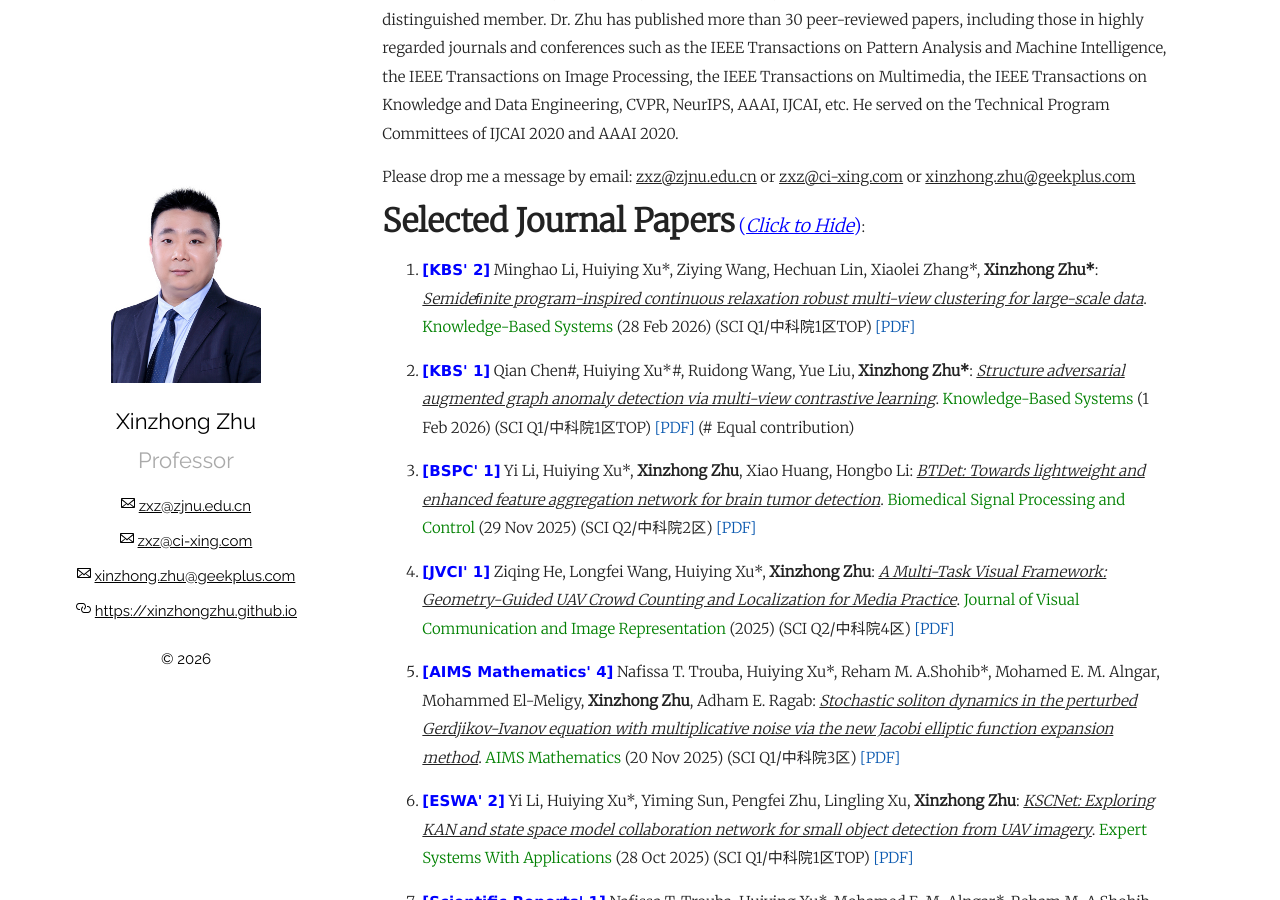
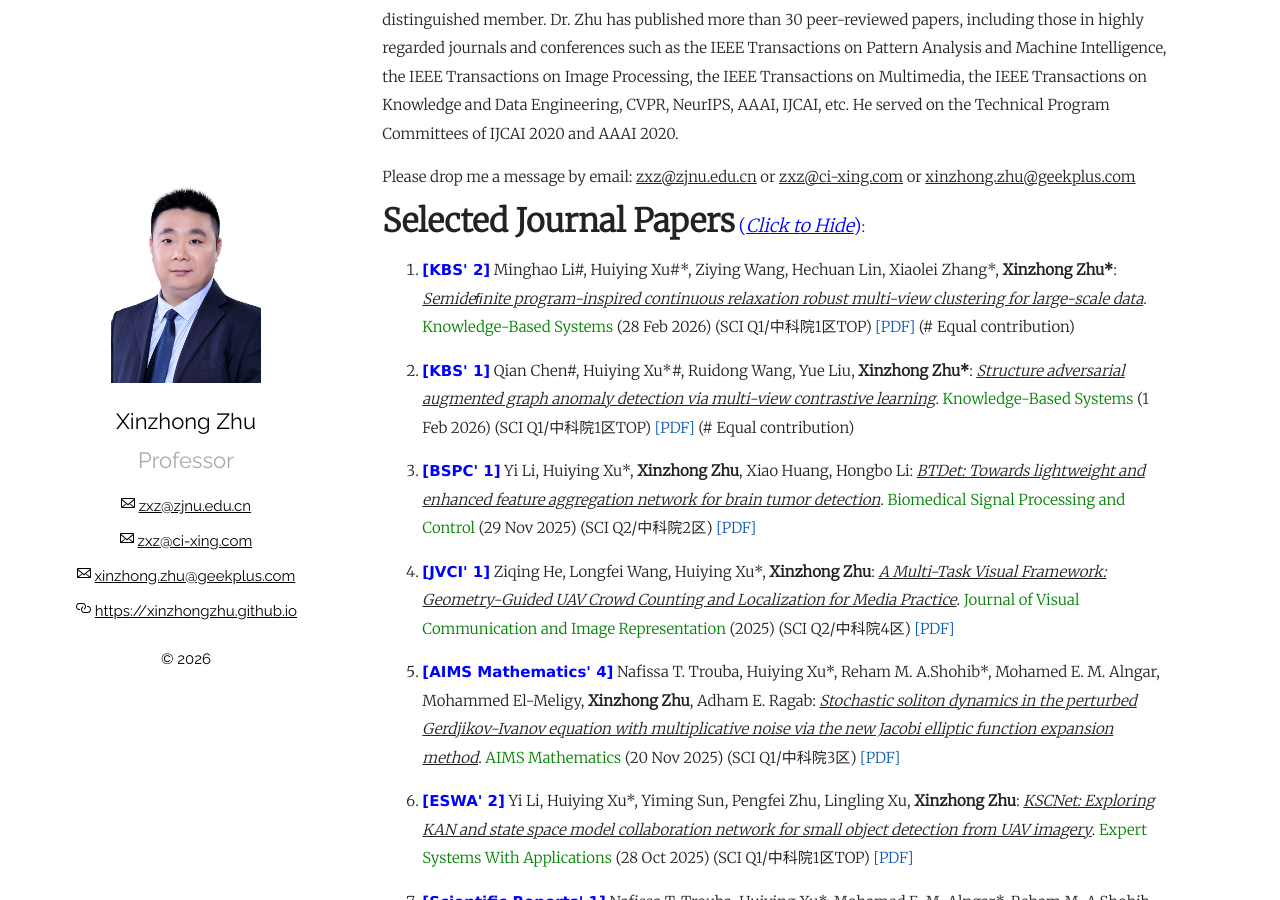
Before and after one commit to xinzhongzhu/xinzhongzhu.github.io, a Jekyll site: the page built from index.md, in a window 1280 px wide and 900 px high, scrolled down 347 px. Built offline with Jekyll 4.4.1, drawn with Linux system fonts in a browser that asks for light colours.

Commit message:
Update index.md

```diff
--- a/index.md
+++ b/index.md
@@ -16,7 +16,7 @@ Please drop me a message by email: <u>zxz@zjnu.edu.cn</u> or <u>zxz@ci-xing.com<
   <p>
   <ol>
 
- <p style="margin-top: 8px;"><li><font face="verdana" color="blue"><b>[KBS' 2]</b></font> Minghao Li, Huiying Xu*, Ziying Wang, Hechuan Lin, Xiaolei Zhang*, <b>Xinzhong Zhu*</b>: <i><u>Semideﬁnite program-inspired continuous relaxation robust multi-view clustering for large-scale data</u></i>. <font color="green">Knowledge-Based Systems</font> (28 Feb 2026) (SCI Q1/中科院1区TOP) <a href = "https://xinzhongzhu.github.io/document/Semideﬁnite program-inspired continuous relaxation robust multi-view clustering for large-scale data.pdf">[PDF]</a></li></p>
+ <p style="margin-top: 8px;"><li><font face="verdana" color="blue"><b>[KBS' 2]</b></font> Minghao Li#, Huiying Xu#*, Ziying Wang, Hechuan Lin, Xiaolei Zhang*, <b>Xinzhong Zhu*</b>: <i><u>Semideﬁnite program-inspired continuous relaxation robust multi-view clustering for large-scale data</u></i>. <font color="green">Knowledge-Based Systems</font> (28 Feb 2026) (SCI Q1/中科院1区TOP) <a href = "https://xinzhongzhu.github.io/document/Semideﬁnite program-inspired continuous relaxation robust multi-view clustering for large-scale data.pdf">[PDF]</a> (# Equal contribution)   </li></p>
 
  <p style="margin-top: 8px;"><li><font face="verdana" color="blue"><b>[KBS' 1]</b></font> Qian Chen#, Huiying Xu*#, Ruidong Wang, Yue Liu, <b>Xinzhong Zhu*</b>: <i><u>Structure adversarial augmented graph anomaly detection via multi-view contrastive learning</u></i>. <font color="green">Knowledge-Based Systems</font> (1 Feb 2026) (SCI Q1/中科院1区TOP) <a href = "https://xinzhongzhu.github.io/document/Structure adversarial augmented graph anomaly detection via multi-view contrastive learning.pdf">[PDF]</a>  (# Equal contribution) </li></p>
 
```
